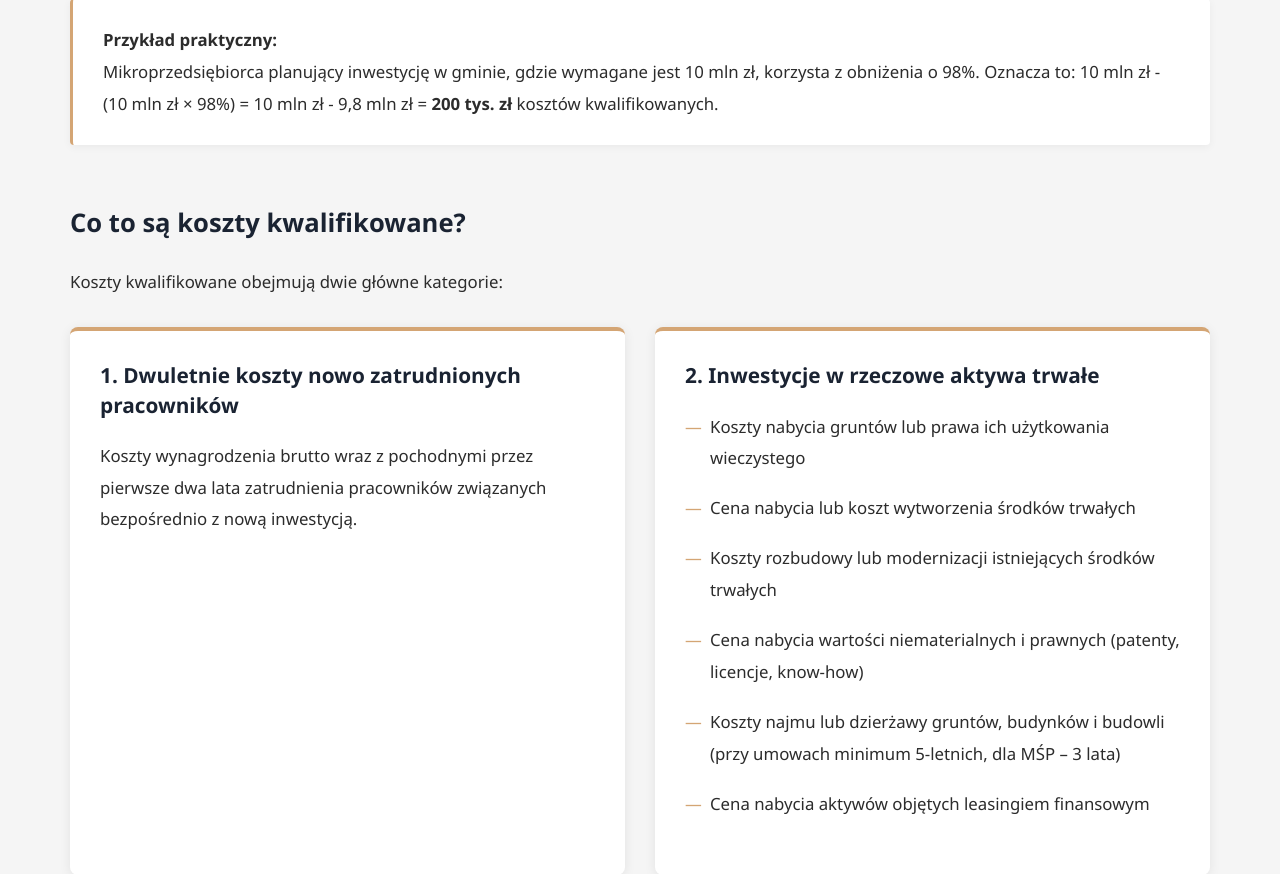
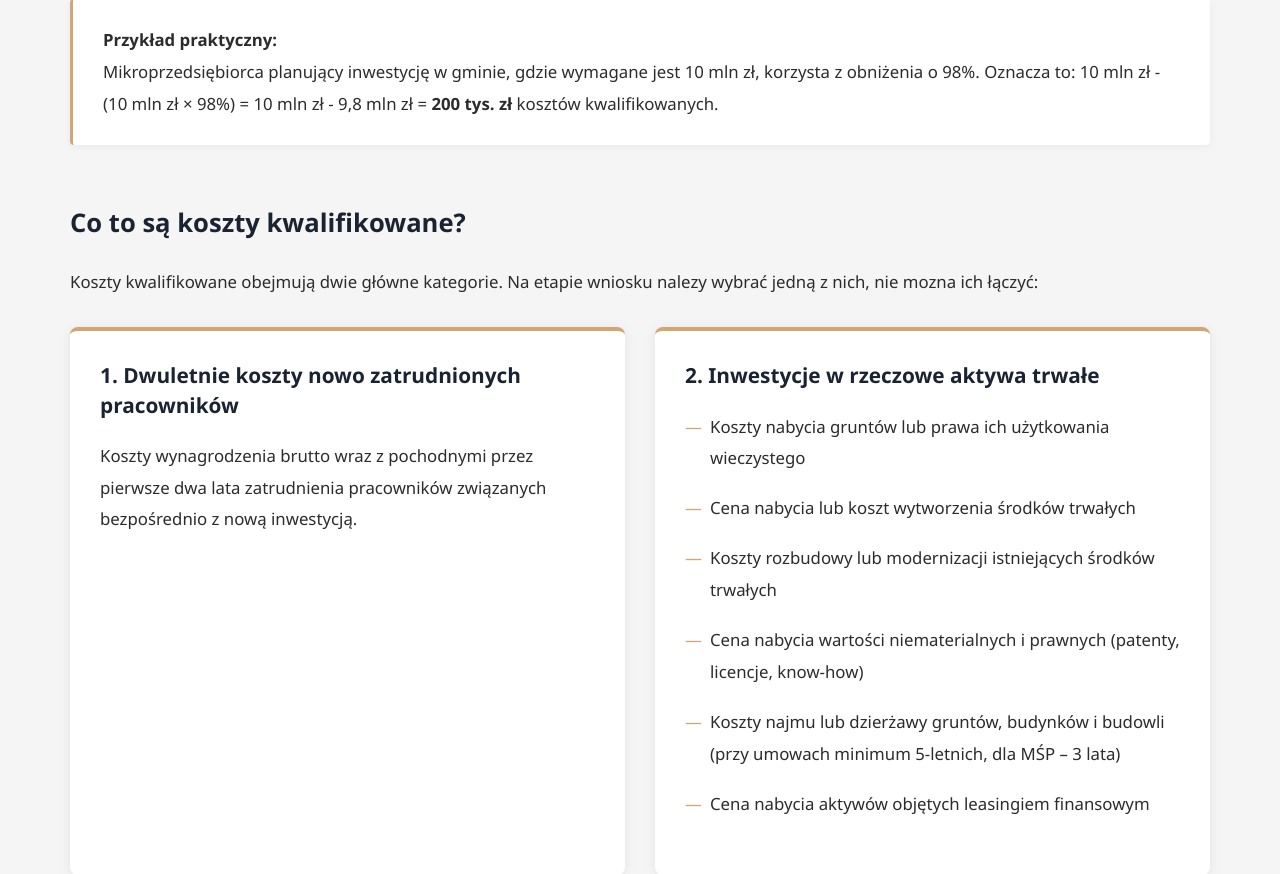
Before and after one commit to keybipl/ulga, a Django app: page /kryteria-ilosciowe/ in a window 1280 px wide. Shown: the part 2860-3734 px from the top of the page. Run offline with Django 5.2, Linux system fonts and the light colour scheme.

Commit message:
ilosciowe

```diff
--- a/website/templates/website/kryteria_ilosciowe.html
+++ b/website/templates/website/kryteria_ilosciowe.html
@@ -119,7 +119,7 @@
             </p>
         </div>
         <h2>Co to są koszty kwalifikowane?</h2>
-        <p>Koszty kwalifikowane obejmują dwie główne kategorie:</p>
+        <p>Koszty kwalifikowane obejmują dwie główne kategorie. Na etapie wniosku nalezy wybrać jedną z nich, nie mozna ich łączyć:</p>
         <div class="categories-grid">
             <div class="category-card">
                 <h3>1. Dwuletnie koszty nowo zatrudnionych pracowników</h3>
```
